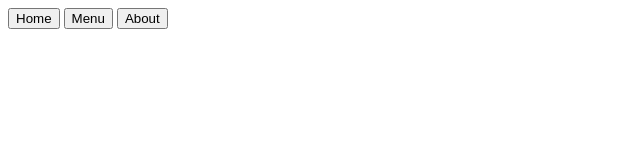
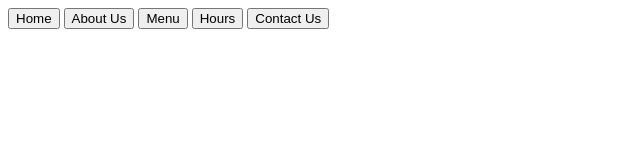
Before and after one commit to MarcoG7/odin-restaurant-page, a website built with webpack: page src/template.html in a window 1280 px wide. Shown: the whole page, without its empty margins (0-640 px from the left). Built offline with nearby package versions, Linux system fonts and the light colour scheme.

Commit message:
Add more buttons for page sections

```diff
--- a/src/template.html
+++ b/src/template.html
@@ -10,8 +10,10 @@
         <header>
             <nav>
                 <button>Home</button>
+                <button>About Us</button>
                 <button>Menu</button>
-                <button>About</button>
+                <button>Hours</button>
+                <button>Contact Us</button>
             </nav>
         </header>
 
```
